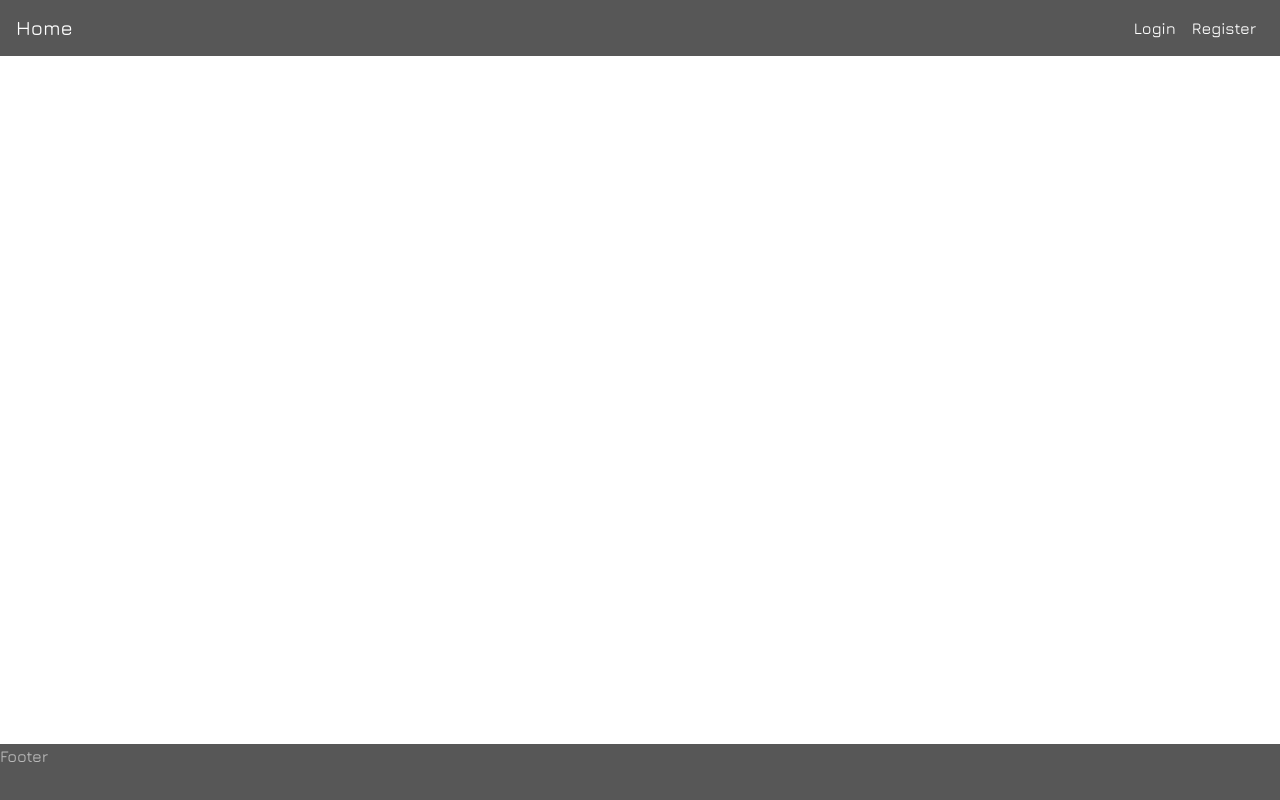
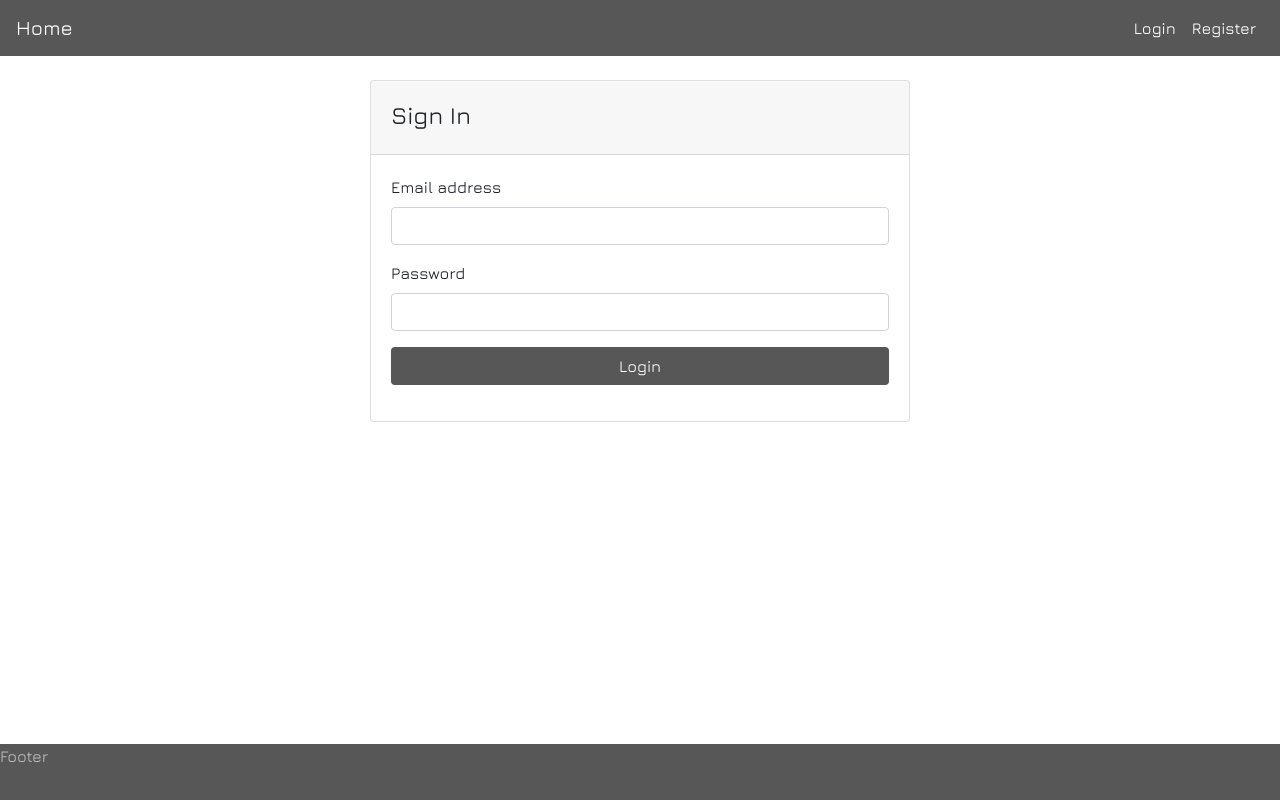
Before and after one commit to oguzkayaya/react-blog, a React (Create React App) app: page /login in a window 1280 px wide. Built offline with nearby package versions, Linux system fonts and the light colour scheme.

Commit message:
add login

```diff
--- a/src/App.js
+++ b/src/App.js
@@ -2,17 +2,30 @@ import "./App.css";
 import "bootstrap/dist/css/bootstrap.min.css";
 import Nav from "./components/Nav";
 import { BrowserRouter, Route } from "react-router-dom";
+import { useState } from "react";
 import Footer from "./components/Footer";
 import Register from "./components/Register";
+import Login from "./components/Login";
 
 function App() {
+  const storedJwt = localStorage.getItem("token");
+  const [token, setToken] = useState(storedJwt || null);
+  const logout = function () {
+    setToken(null);
+    localStorage.removeItem("token");
+  };
   return (
     <BrowserRouter>
       <div className="App">
-        <Nav></Nav>
+        <Nav token={token} logout={logout}></Nav>
         <Footer></Footer>
         {/* Routes */}
         <Route path="/register" exact component={Register}></Route>
+        <Route
+          path="/login"
+          exact
+          component={() => <Login setToken={setToken} token={token} />}
+        ></Route>
       </div>
     </BrowserRouter>
   );
--- /dev/null
+++ b/src/components/Login.js
@@ -0,0 +1,97 @@
+import axios from "axios";
+import React, { useEffect, useState } from "react";
+import { useHistory } from "react-router-dom";
+import styled from "styled-components";
+
+export default function Home({ setToken }) {
+  const [formData, setFormData] = useState({
+    email: "",
+    password: "",
+  });
+  const history = useHistory();
+  const [error, setError] = useState("");
+  const [succes, setSucces] = useState("");
+  const login = function (e) {
+    e.preventDefault();
+    axios
+      .post(`${process.env.REACT_APP_URL}/login`, formData)
+      .then(async function (response) {
+        setError("");
+        setSucces("Login Succesfully");
+        setTimeout(() => {
+          setToken(response.data.token);
+          localStorage.setItem("token", response.data.token);
+          history.push("/");
+        }, 2000);
+      })
+      .catch(function (error) {
+        setSucces("");
+        setError(error.response.data.error);
+      });
+  };
+  return (
+    <div>
+      <div className="container my-4">
+        <div className="row justify-content-center">
+          <div className="col-md-6">
+            <div className="card">
+              <header className="card-header">
+                <h4 className="card-title mt-2">Sign In</h4>
+              </header>
+              <article className="card-body">
+                <form>
+                  <div className="form-group">
+                    <label>Email address</label>
+                    <input
+                      type="email"
+                      name="email"
+                      className="form-control"
+                      value={formData.email}
+                      onChange={(e) =>
+                        setFormData({ ...formData, email: e.target.value })
+                      }
+                    />
+                  </div>
+                  <div className="form-group">
+                    <label>Password</label>
+                    <input
+                      className="form-control"
+                      type="text"
+                      name="password"
+                      value={formData.password}
+                      onChange={(e) =>
+                        setFormData({ ...formData, password: e.target.value })
+                      }
+                    />
+                  </div>
+                  <div className="form-group">
+                    <Button
+                      type="submit"
+                      className="btn btn-block"
+                      onClick={login}
+                    >
+                      Login
+                    </Button>
+                  </div>
+                </form>
+                <div style={{ color: "red" }}>{error}</div>
+                <div style={{ color: "green" }}>{succes}</div>
+              </article>
+            </div>
+          </div>
+        </div>
+      </div>
+    </div>
+  );
+}
+
+const Button = styled.button`
+  color: #fff;
+  background: var(--dark-color);
+  &:hover,
+  &:active,
+  &:visited {
+    color: #fff;
+    background: var(--light-color);
+  }
+`;
```
